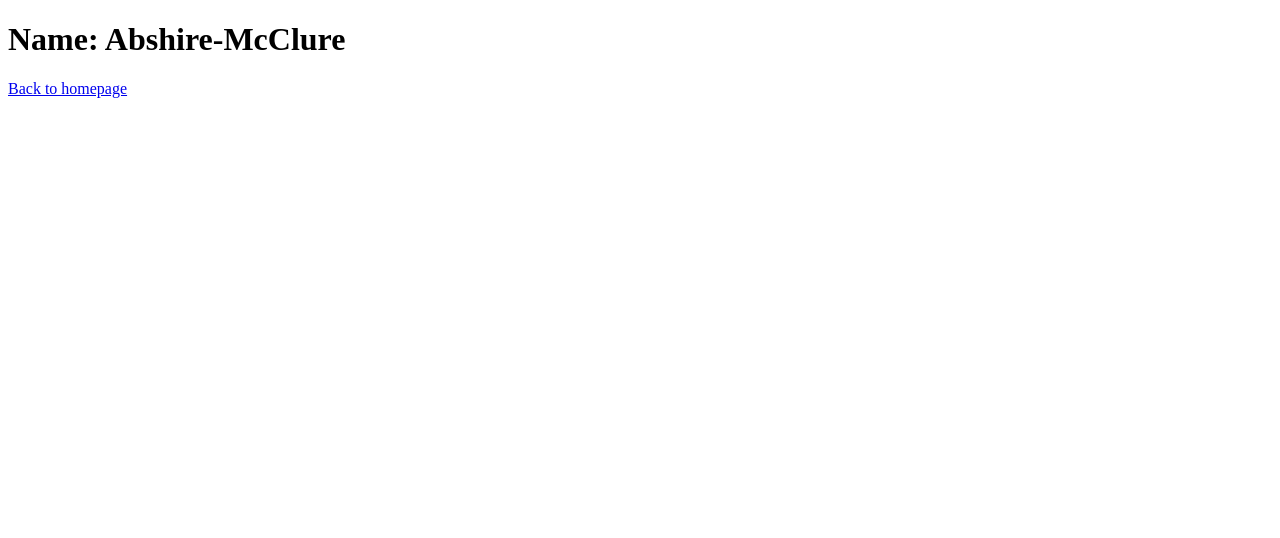
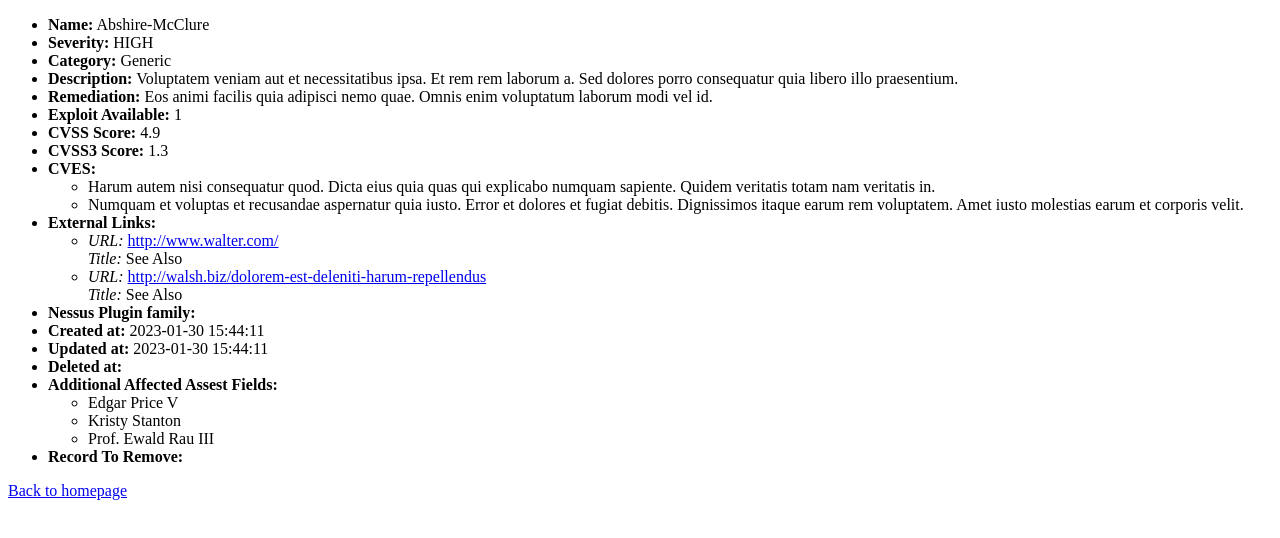
Before and after one commit to jonathonpday/react-test, a React (Vite) app: page /issue/0af645b3-6e16-35d7-9e3c-25a801deb128 in a window 1280 px wide. Shown: the top 538 px of the page. Built offline with nearby package versions, Linux system fonts and the light colour scheme.

Commit message:
Initial basic version completed

```diff
--- a/src/IssuePage.jsx
+++ b/src/IssuePage.jsx
@@ -16,7 +16,55 @@ const IssuePage = ({match}) => {
     <>
       {
         <>
-          <h1>Name: {issue.name}</h1>
+        <ul>
+          <li><strong>Name:</strong> {issue.name}</li>
+          <li><strong>Severity:</strong> {issue.severity}</li>
+          <li><strong>Category:</strong> {issue.category}</li>
+          <li><strong>Description:</strong> {issue.description}</li>
+          <li><strong>Remediation:</strong> {issue.remediation}</li>
+          <li><strong>Exploit Available:</strong> {issue.exploit_available}</li>
+          <li><strong>CVSS Score:</strong> {issue.cvss_score}</li>
+          <li><strong>CVSS3 Score:</strong> {issue.cvss3_score}</li>
+          <li>
+            <strong>CVES:</strong>
+            {issue.cves && (
+              <ul>
+                {issue.cves.map((cve, index) => (
+                  <li key={index}>{cve}</li>
+                ))}
+              </ul>
+            )}
+          </li>
+          <li>
+            <strong>External Links:</strong>
+            {issue.external_links && (
+              <ul>
+                {Object.values(issue.external_links).map((value, index) => (
+                  <li key={index}>
+                    <em>URL:</em> <a href={value.url} target="_blank">{value.url}</a>
+                    <br />
+                    <em>Title:</em> {value.title}
+                  </li>
+                ))}
+              </ul>
+            )}
+          </li>
+          <li><strong>Nessus Plugin family:</strong> {issue.nessus_plugin_id}</li>
+          <li><strong>Created at:</strong> {issue.created_at}</li>
+          <li><strong>Updated at:</strong> {issue.updated_at}</li>
+          <li><strong>Deleted at:</strong> {issue.deleted_at}</li>
+          <li>
+            <strong>Additional Affected Assest Fields:</strong>
+            {issue.additional_affected_asset_fields && (
+              <ul>
+                {issue.additional_affected_asset_fields.map((assets, index) => (
+                  <li key={index}>{assets}</li>
+                ))}
+              </ul>
+            )}
+          </li>
+          <li><strong>Record To Remove:</strong> {issue.record_to_remove}</li>
+        </ul>
           <Link to="/">Back to homepage</Link>
         </>
       }
```
